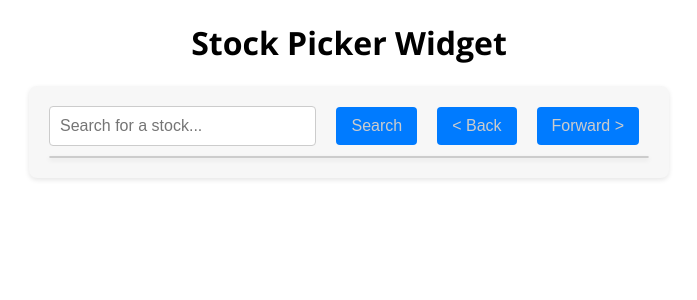
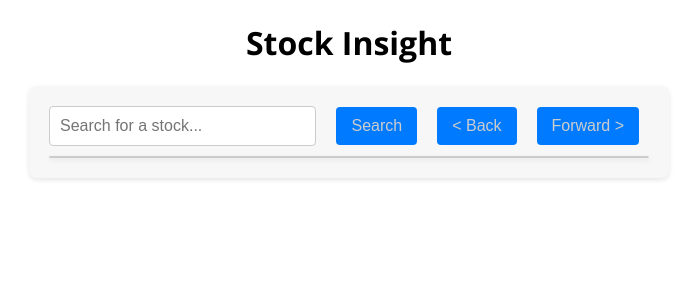
Before and after one commit to ank1traj/stock-search2, a React (Create React App) app: page / in a window 1280 px wide. Shown: the top 300 px of the page, without its empty margins (291-988 px from the left). Built offline with nearby package versions, Linux system fonts and the light colour scheme.

Commit message:
Minor Change

```diff
--- a/src/App.js
+++ b/src/App.js
@@ -11,7 +11,7 @@ function App() {
   return (
     <Provider store={store}>
       <div className="App">
-        <h1>Stock Picker Widget</h1>
+        <h1>Stock Insight</h1>
         <StockPicker />
       </div>
     </Provider>
```
